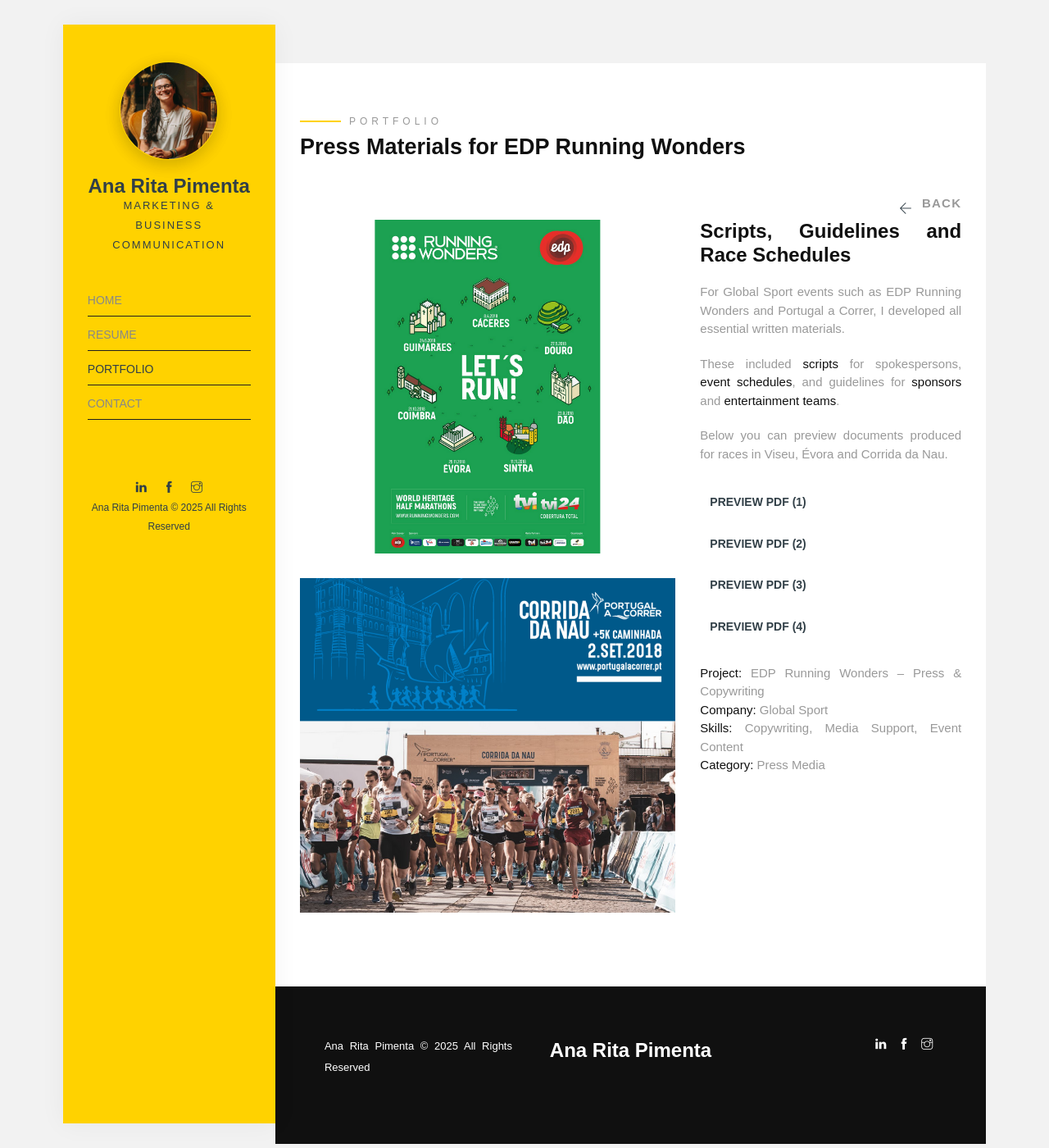
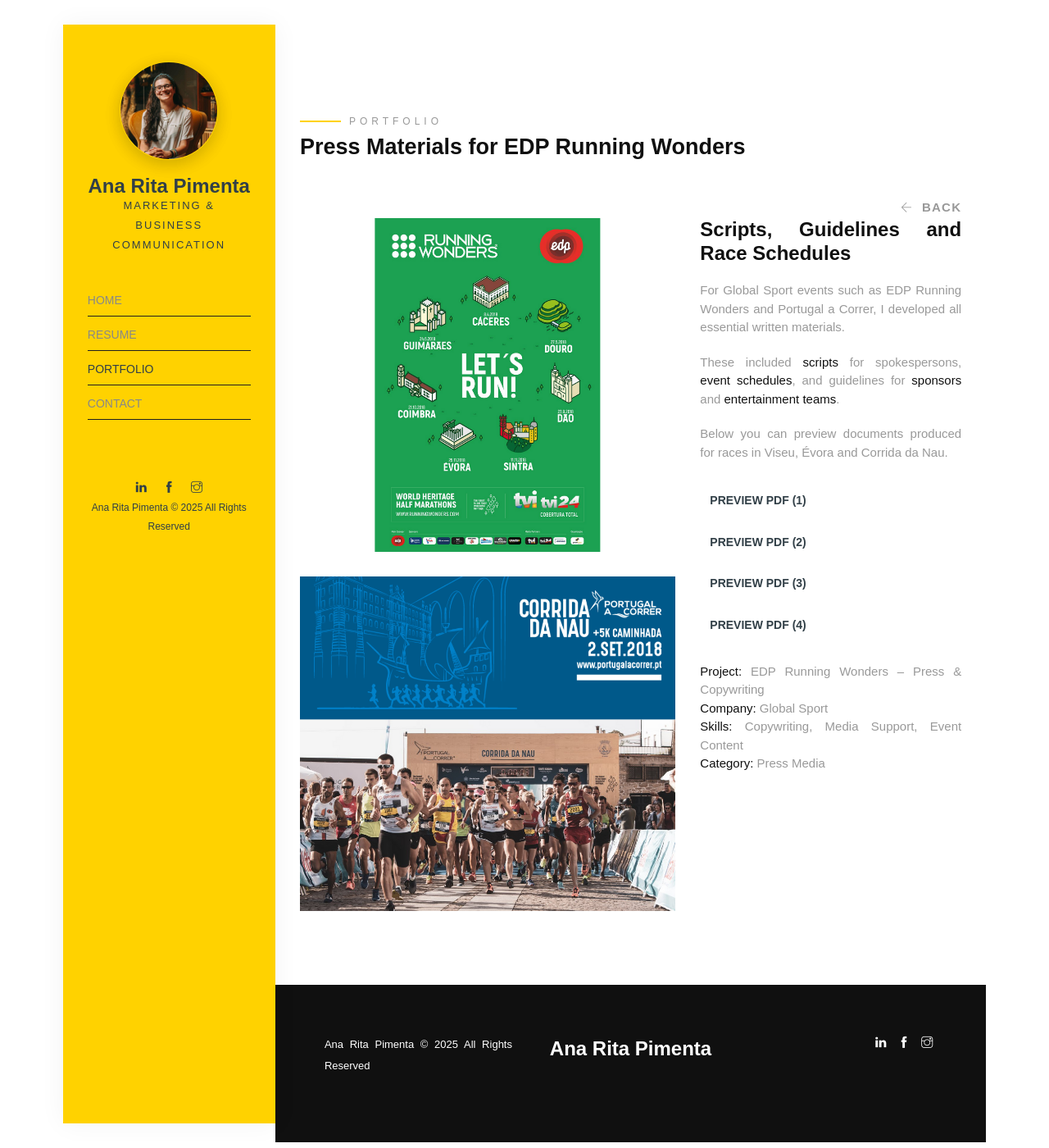
Before and after one commit to anaritapimenta/anaritapimenta.github.io, a Jekyll site: the page built from portfolio/edp-running-wonders-and-portugal-a-correr-press-media/index.html, in a window 1280 px wide and 1400 px high. Shown: the whole window at 82% size. Built offline with Jekyll 4.4.1, drawn with Linux system fonts in a browser that asks for light colours; some web fonts are replaced.

Commit message:
Update index.html

```diff
--- a/portfolio/edp-running-wonders-and-portugal-a-correr-press-media/index.html
+++ b/portfolio/edp-running-wonders-and-portugal-a-correr-press-media/index.html
@@ -3,6 +3,50 @@
 layout: default
 description: Scripts, schedules, and partner guidelines created for EDP Running Wonders and Portugal a Correr events by Ana Rita Pimenta.
 ---
+
+<style>
+  body {
+    background-color: #fff;
+    color: #313f47;
+    font-family: inherit;
+  }
+
+  input[type="button"] {
+    background: transparent;
+    border: none;
+    color: #313f47;
+    font-weight: 600;
+    cursor: pointer;
+    padding: 6px 12px;
+    text-transform: uppercase;
+    font-size: 14px;
+    margin-bottom: 6px;
+  }
+
+  a[aria-label="Back to Portfolio"] {
+    color: #313f47;
+    text-transform: uppercase;
+    font-weight: 600;
+    font-size: 14px;
+    letter-spacing: 1.2px;
+    text-decoration: none;
+    display: flex;
+    align-items: center;
+    margin-top: 10px;
+    float: right;
+  }
+
+  a[aria-label="Back to Portfolio"] i {
+    font-size: 14px;
+    margin-right: 5px;
+    color: #999999;
+  }
+
+  a[aria-label="Back to Portfolio"] p {
+    margin-bottom: 0;
+    margin-top: 1.21px;
+  }
+</style>
 
 <div class="projects">
   <div class="container-fluid">
@@ -15,10 +59,9 @@
         <a
           href="{{ 'portfolio/' | prepend: site.baseurl | prepend: site.url }}"
           aria-label="Back to Portfolio"
-          style="float: right; display: flex; margin-top: 10px; color: #313f47; text-transform: uppercase; font-weight: 600; font-size: 14px; letter-spacing: 1.2px; text-decoration: none;"
         >
-          <i class="ti-arrow-left font-14px gray-icon" aria-hidden="true" style="margin-right: 5px; font-size: 16px;"></i>
-          <p style="margin: 0; line-height: 1;">Back</p>
+          <i class="ti-arrow-left gray-icon" aria-hidden="true"></i>
+          <p>Back</p>
         </a>
       </div>
     </div>
@@ -63,7 +106,6 @@
             </p>
 
             <input
-              style="margin-bottom: 6px; background: transparent; border: none; color: #313f47; font-weight: 600; cursor: pointer; padding: 6px 12px; text-transform: uppercase; font-size: 14px;"
               type="button"
               value="Preview PDF (1)"
               onclick="window.open('{{ 'assets/pdf/preview-1.pdf' | prepend: site.baseurl | prepend: site.url }}','_blank')"
@@ -71,7 +113,6 @@
             /><br />
 
             <input
-              style="margin-bottom: 6px; background: transparent; border: none; color: #313f47; font-weight: 600; cursor: pointer; padding: 6px 12px; text-transform: uppercase; font-size: 14px;"
               type="button"
               value="Preview PDF (2)"
               onclick="window.open('{{ 'assets/pdf/preview-2.pdf' | prepend: site.baseurl | prepend: site.url }}','_blank')"
@@ -79,7 +120,6 @@
             /><br />
 
             <input
-              style="margin-bottom: 6px; background: transparent; border: none; color: #313f47; font-weight: 600; cursor: pointer; padding: 6px 12px; text-transform: uppercase; font-size: 14px;"
               type="button"
               value="Preview PDF (3)"
               onclick="window.open('{{ 'assets/pdf/preview-3.pdf' | prepend: site.baseurl | prepend: site.url }}','_blank')"
@@ -87,7 +127,6 @@
             /><br />
 
             <input
-              style="margin-bottom: 6px; background: transparent; border: none; color: #313f47; font-weight: 600; cursor: pointer; padding: 6px 12px; text-transform: uppercase; font-size: 14px;"
               type="button"
               value="Preview PDF (4)"
               onclick="window.open('{{ 'assets/pdf/preview-4.pdf' | prepend: site.baseurl | prepend: site.url }}','_blank')"
```
